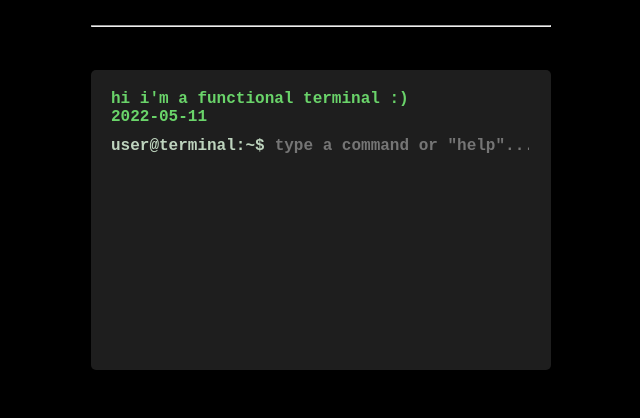
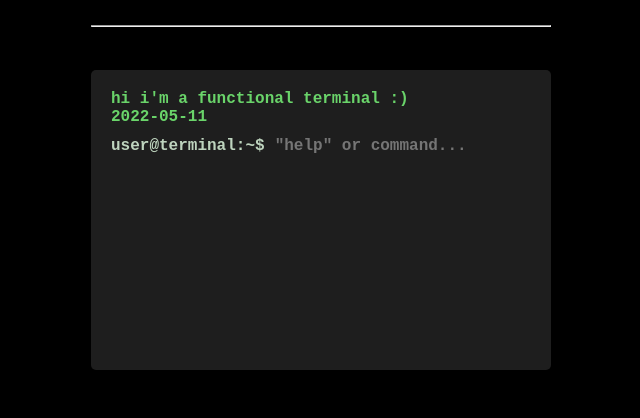
Before and after one commit to wise-bit/wise-bit.github.io, a Next.js app: page / in a window 1280 px wide. Shown: the part 277-695 px from the top of the page, without its empty margins (319-959 px from the left). Built offline with nearby package versions, Linux system fonts and the light colour scheme.

Commit message:
fix: all widths

```diff
--- a/components/Terminal.tsx
+++ b/components/Terminal.tsx
@@ -76,7 +76,7 @@ const Terminal: React.FC = () => {
         <span style={promptStyle}>user@terminal:~$</span>
         <input
           type='text'
-          placeholder='type a command or "help"...'
+          placeholder='"help" or command...'
           value={input}
           onChange={(e) => setInput(e.target.value)}
           onKeyDown={handleCommand}
@@ -100,6 +100,8 @@ const terminalStyle: React.CSSProperties = {
   borderRadius: '5px',
   height: '300px',
   overflowY: 'auto',
+  overflowX: 'scroll',
+  width: '100%',
   maxWidth: '460px',
 };
 
--- a/styles/CodeEditor.module.css
+++ b/styles/CodeEditor.module.css
@@ -3,7 +3,8 @@
   flex-direction: column;
   align-items: flex-start;
   position: relative;
-  width: 460px;
+  width: 100%;
+  max-width: 460px;
   white-space: normal;
   overflow: auto;
   overflow-wrap: break-word;
--- a/styles/Dino.module.css
+++ b/styles/Dino.module.css
@@ -1,6 +1,7 @@
 .gameContainer {
   position: relative;
-  width: 460px;
+  width: 100%;
+  max-width: 460px;
   margin-top: 30px;
   height: 150px;
   border-radius: 20px;
--- a/styles/Home.module.css
+++ b/styles/Home.module.css
@@ -17,8 +17,9 @@
 }
 
 .main {
-  min-height: 100%;
-  min-width: 460px;
+  height: 100%;
+  width: 100%;
+  max-width: 460px;
   flex: 1;
   display: flex;
   flex-direction: column;
```
